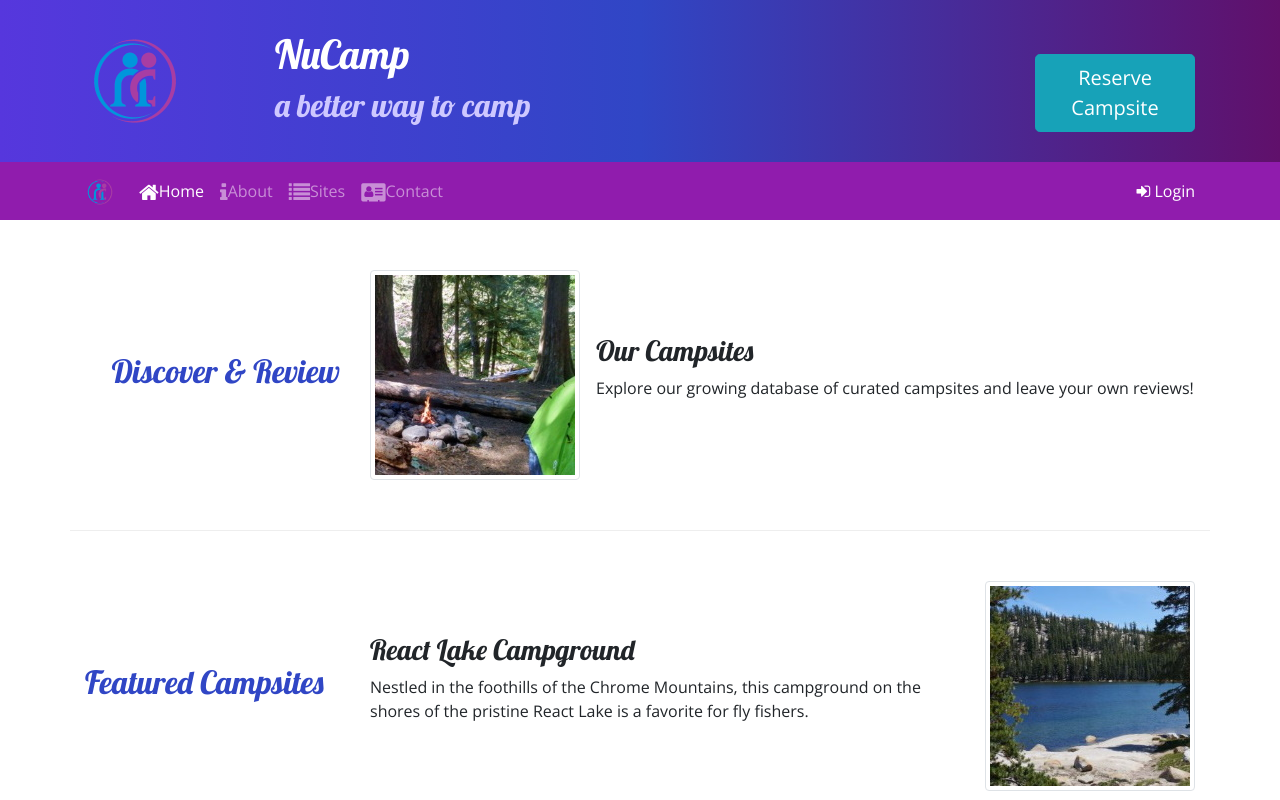
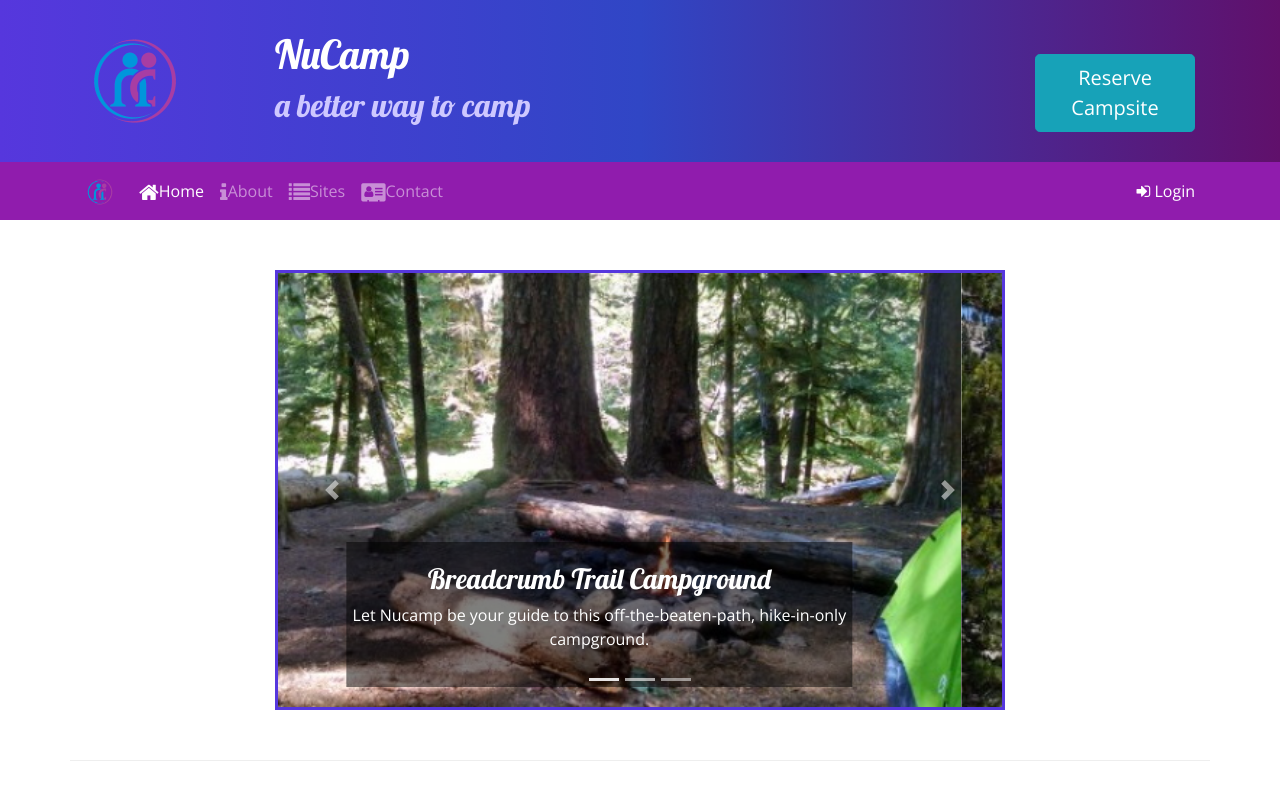
Before and after one commit to SirenaAlyceDev/bootstrap, a website: page index.html in a window 1280 px wide. Shown: the top 800 px of the page. Drawn offline with nearby package versions, Linux system fonts and the light colour scheme.

Commit message:
Carousel

```diff
--- a/css/styles.css
+++ b/css/styles.css
@@ -63,3 +63,11 @@ footer {
     border-top: none;
     padding: 10px;
 }
+
+.carousel-caption {
+    background-color: rgba(0,0,0,0.5);
+}
+
+.carousel {
+    border: solid #5637dd;
+}
--- a/index.html
+++ b/index.html
@@ -100,6 +100,50 @@
 
 
     <div class="container">
+
+        <div class="row row-content">
+            <div class="col-md-8 mx-auto">
+                <div id="homeCarousel" class="carousel slide" data-ride="carousel">
+                    <ol class="carousel-indicators">
+                        <li data-target="#homeCarousel" data-slide-to="0" class="active"></li>
+                        <li data-target="#homeCarousel" data-slide-to="1"></li>
+                        <li data-target="#homeCarousel" data-slide-to="2"></li>
+                    </ol>
+                    <div class="carousel-inner">
+                        <div class="carousel-item active">
+                            <img class="d-block w-100" src="img/breadcrumb-trail.jpg" alt="Breadcrumb Trail Campground" />
+                            <div class="carousel-caption">
+                                <h3>Breadcrumb Trail Campground</h3>
+                                <p class="d-none d-sm-block">Let Nucamp be your guide to this off-the-beaten-path, hike-in-only campground.</p>
+                            </div>
+                        </div>
+                        <div class="carousel-item">
+                            <img class="d-block w-100" src="img/react-lake.jpg" alt="React Lake Campground" />
+                            <div class="carousel-caption">
+                                <h3>React Lake Campground</h3>
+                                <p class="d-none d-sm-block">LNestled in the foothills of the Chrome Mountains, this campground on the shores of the pristine React Lake is a favorite for fly fishers.</p>
+                            </div>
+                        </div>
+                        <div class="carousel-item">
+                            <img class="d-block w-100" src="img/chrome-river.jpg" alt="Chrome River Campground" />
+                            <div class="carousel-caption">
+                                <h3>Chrome River Campground</h3>
+                                <p class="d-none d-sm-block">Spend a few sunny days and starry nights beneath a canopy of old-growth firs at this enchanting spot by the Chrome River.</p>
+                            </div>
+                        </div>
+                    </div>
+                    <a class="carousel-control-prev" href="#homeCarousel" role="button" data-slide="prev">
+                        <span class="carousel-control-prev-icon"></span>
+                        <span class="sr-only">Previous</span>
+                    </a>
+                    <a class="carousel-control-next" href="#homeCarousel" role="button" data-slide="next">
+                        <span class="carousel-control-next-icon"></span>
+                        <span class="sr-only">Next</span>
+                    </a>
+                </div>
+            </div>
+        </div>
+
         <div class="row row-content align-items-center">
             <div class="col-sm-4 order-small-last col-md-3">
                     <h2 class="text-sm-right">Discover & Review</h2>
```
